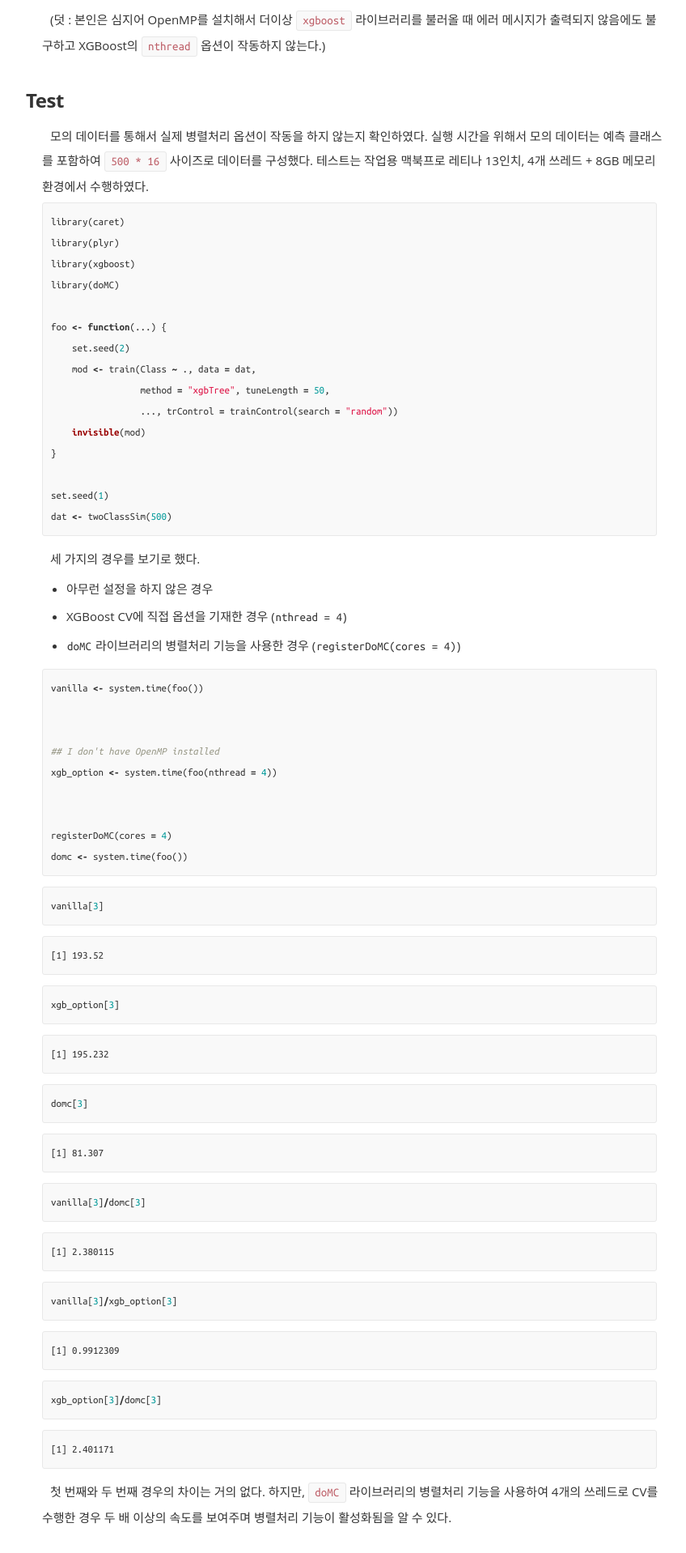
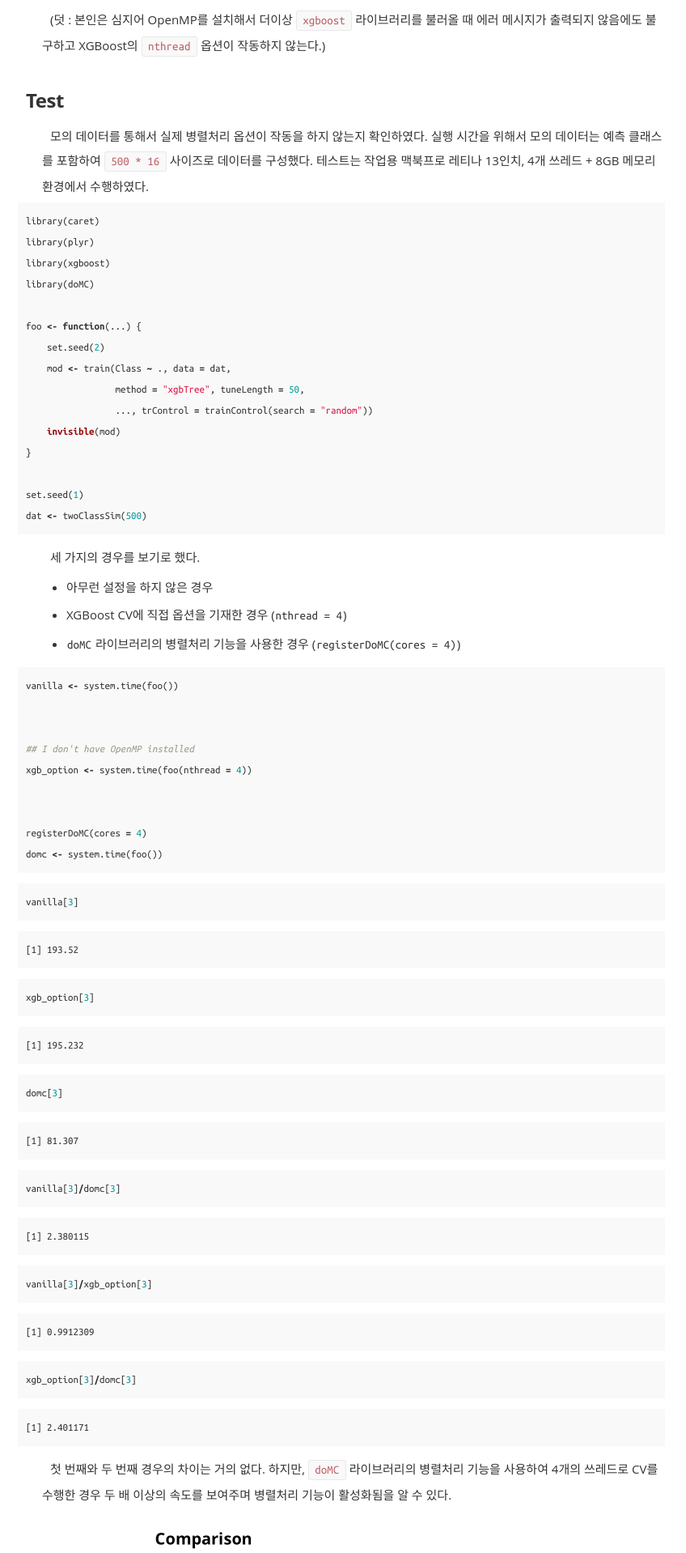
Before and after one commit to otzslayer/deprecated-blog, a Jekyll site: the page built from _posts/R/2016-12-18-xgboost-parallelization.md, in a window 1280 px wide. Shown: the part 1497-3415 px from the top of the page at 81% size, without its empty margins (218-1066 px from the left). Built offline with Jekyll 4.4.1, drawn with Linux system fonts in a browser that asks for light colours; nearby versions of some CDN libraries; some web fonts are replaced; library files that are not in the unit come from our copies.

Commit message:
New Post 161231

```diff
--- a/css/main.sass
+++ b/css/main.sass
@@ -652,19 +652,16 @@ code
   padding: 1px 1px
 
 pre
-  margin-left: 30px
-  margin-right: 10px
+  // margin-left: 30px
+  // margin-right: 10px
   margin-top: 0px
   padding: 10px 10px
   overflow-x: auto
-  border: 1px solid #e8e8e8
-  border-radius: 3px
+  // border: 1px solid #e8e8e8
+  // border-radius: 3px
   background-color: #f9f9f9
   line-height: 2em
   > code
     border: 0
     padding-right: 0
     padding-left: 0
-
-code[class="language-text"]
-  border-left: 30px
```
Also changed, not shown: 1 other file.
